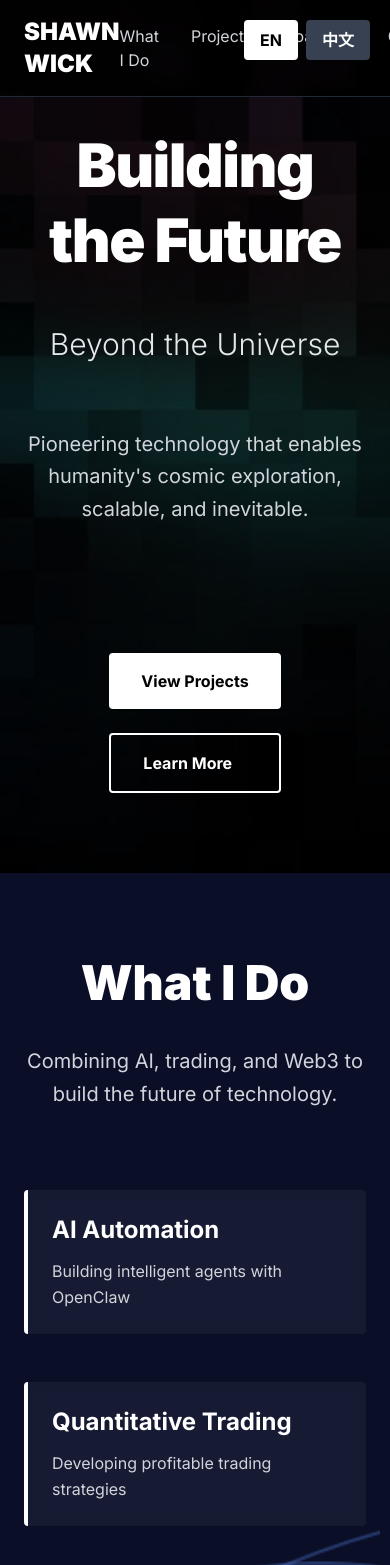
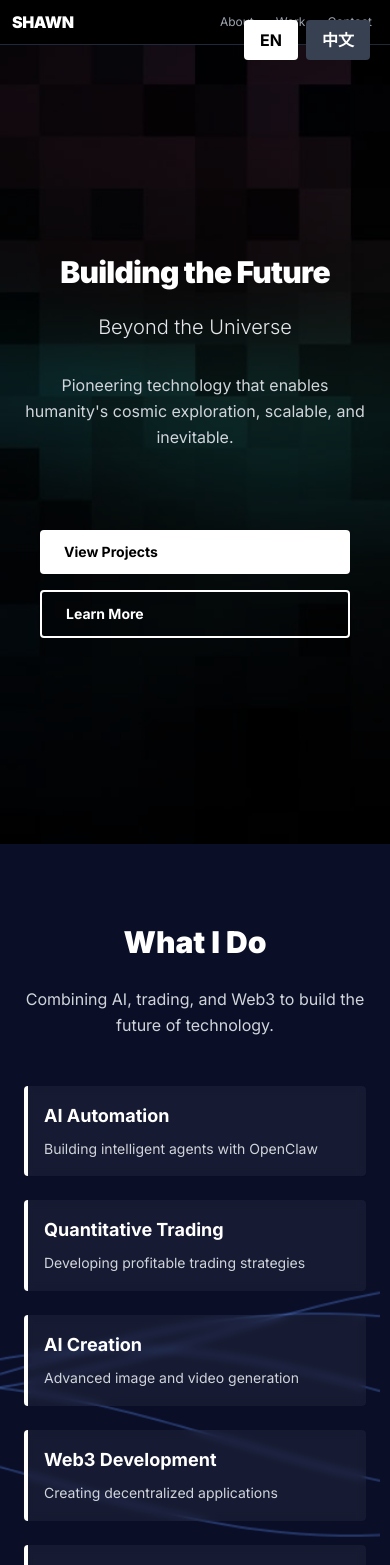
Before and after one commit to shawn7499/-01, a Next.js app: page / in a window 390 px wide. Shown: the top 1565 px of the page. Built offline with nearby package versions, Linux system fonts and the light colour scheme.

Commit message:
mobile: nav optimized

```diff
--- a/app/page.tsx
+++ b/app/page.tsx
@@ -18,15 +18,20 @@ export default function Home() {
     <div className="bg-black text-white">
       <LanguageSwitcher currentLang={lang} onLanguageChange={setLang} />
 
-      {/* Navigation */}
-      <nav className="fixed top-0 left-0 right-0 z-50 bg-black/80 backdrop-blur border-b border-gray-800 px-6 py-4">
+      {/* Navigation - Mobile Optimized */}
+      <nav className="fixed top-0 left-0 right-0 z-40 bg-black/95 backdrop-blur border-b border-gray-800 px-3 md:px-6 py-2.5 md:py-4">
         <div className="max-w-7xl mx-auto flex justify-between items-center">
-          <h1 className="text-2xl font-black">SHAWN WICK</h1>
-          <div className="flex gap-8">
-            <a href="#about" className="text-gray-300 hover:text-white transition">{t.nav.whatIDo}</a>
-            <a href="#projects" className="text-gray-300 hover:text-white transition">{t.nav.projects}</a>
-            <a href="#roadmap" className="text-gray-300 hover:text-white transition">{t.nav.roadmap}</a>
-            <a href="#contact" className="text-gray-300 hover:text-white transition">{t.nav.contact}</a>
+          <h1 className="text-base md:text-2xl font-black tracking-tight">SHAWN</h1>
+          <div className="hidden md:flex gap-8 items-center">
+            <a href="#about" className="text-sm text-gray-300 hover:text-white transition">{t.nav.whatIDo}</a>
+            <a href="#projects" className="text-sm text-gray-300 hover:text-white transition">{t.nav.projects}</a>
+            <a href="#roadmap" className="text-sm text-gray-300 hover:text-white transition">{t.nav.roadmap}</a>
+            <a href="#contact" className="text-sm text-gray-300 hover:text-white transition">{t.nav.contact}</a>
+          </div>
+          <div className="md:hidden flex gap-2.5 items-center text-xs">
+            <a href="#about" className="text-gray-400 hover:text-white transition px-1.5">About</a>
+            <a href="#projects" className="text-gray-400 hover:text-white transition px-1.5">Work</a>
+            <a href="#contact" className="text-gray-400 hover:text-white transition px-1.5">Contact</a>
           </div>
         </div>
       </nav>
@@ -44,18 +49,18 @@ export default function Home() {
         <div className="absolute inset-0 bg-black/50 z-0"></div>
 
         <motion.div initial={{ opacity: 0, y: 20 }} animate={{ opacity: 1, y: 0 }} transition={{ duration: 0.8 }} className="max-w-5xl text-center relative z-20">
-          <h1 className="text-6xl md:text-8xl font-black mb-12 leading-tight tracking-tight">{t.hero.title}</h1>
-          <h2 className="text-3xl md:text-5xl font-light mb-16 text-gray-200 leading-tight">{t.hero.subtitle}</h2>
-          <p className="text-xl md:text-2xl text-gray-300 mb-20 leading-relaxed max-w-3xl mx-auto">
+          <h1 className="text-3xl sm:text-5xl md:text-7xl lg:text-8xl font-black mb-6 sm:mb-10 md:mb-12 leading-tight tracking-tight">{t.hero.title}</h1>
+          <h2 className="text-xl sm:text-2xl md:text-4xl lg:text-5xl font-light mb-8 sm:mb-12 md:mb-16 text-gray-200 leading-tight">{t.hero.subtitle}</h2>
+          <p className="text-base sm:text-lg md:text-xl lg:text-2xl text-gray-300 mb-12 sm:mb-16 md:mb-20 leading-relaxed max-w-3xl mx-auto">
             {t.hero.description}
           </p>
         </motion.div>
 
-        <motion.div initial={{ opacity: 0, y: 20 }} animate={{ opacity: 1, y: 0 }} transition={{ duration: 0.8, delay: 0.2 }} className="flex flex-col sm:flex-row gap-6 justify-center mt-12 relative z-20">
-          <a href="#projects" className="px-8 py-4 bg-white text-black font-bold rounded hover:bg-gray-200 transition-all">
+        <motion.div initial={{ opacity: 0, y: 20 }} animate={{ opacity: 1, y: 0 }} transition={{ duration: 0.8, delay: 0.2 }} className="flex flex-col sm:flex-row gap-4 sm:gap-6 justify-center mt-8 sm:mt-12 relative z-20 w-full px-4 sm:px-0">
+          <a href="#projects" className="px-6 sm:px-8 py-3 sm:py-4 bg-white text-black font-bold rounded hover:bg-gray-200 transition-all text-sm sm:text-base">
             {t.hero.btnProjects}
           </a>
-          <a href="#about" className="px-8 py-4 border-2 border-white text-white font-bold rounded hover:bg-white hover:text-black transition-all">
+          <a href="#about" className="px-6 sm:px-8 py-3 sm:py-4 border-2 border-white text-white font-bold rounded hover:bg-white hover:text-black transition-all text-sm sm:text-base">
             {t.hero.btnLearn}
           </a>
         </motion.div>
@@ -68,16 +73,16 @@ export default function Home() {
           <AbstractBackground type="waves" />
         </div>
         <div className="max-w-7xl mx-auto relative z-20">
-          <motion.div initial={{ opacity: 0, y: 20 }} whileInView={{ opacity: 1, y: 0 }} viewport={{ once: true }} className="text-center mb-20">
-            <h2 className="text-5xl md:text-7xl font-black mb-8 leading-tight">{t.about.title}</h2>
-            <p className="text-xl text-gray-300 max-w-3xl mx-auto leading-relaxed">{t.about.description}</p>
+          <motion.div initial={{ opacity: 0, y: 20 }} whileInView={{ opacity: 1, y: 0 }} viewport={{ once: true }} className="text-center mb-12 sm:mb-16 md:mb-20">
+            <h2 className="text-3xl sm:text-5xl md:text-7xl font-black mb-6 sm:mb-8 leading-tight">{t.about.title}</h2>
+            <p className="text-base sm:text-lg md:text-xl text-gray-300 max-w-3xl mx-auto leading-relaxed">{t.about.description}</p>
           </motion.div>
 
-          <div className="grid md:grid-cols-2 lg:grid-cols-3 gap-12">
+          <div className="grid grid-cols-1 md:grid-cols-2 lg:grid-cols-3 gap-6 sm:gap-8 md:gap-12">
             {t.about.skills.map((item, i) => (
-              <motion.div key={i} initial={{ opacity: 0, y: 20 }} whileInView={{ opacity: 1, y: 0 }} viewport={{ once: true }} transition={{ delay: i * 0.1 }} className="border-l-4 border-white pl-6 bg-white/5 backdrop-blur-sm p-6 rounded">
-                <h3 className="text-2xl font-bold mb-3">{item.title}</h3>
-                <p className="text-gray-300 leading-relaxed">{item.desc}</p>
+              <motion.div key={i} initial={{ opacity: 0, y: 20 }} whileInView={{ opacity: 1, y: 0 }} viewport={{ once: true }} transition={{ delay: i * 0.1 }} className="border-l-4 border-white pl-4 sm:pl-6 bg-white/5 backdrop-blur-sm p-4 sm:p-6 rounded">
+                <h3 className="text-lg sm:text-2xl font-bold mb-2 sm:mb-3">{item.title}</h3>
+                <p className="text-sm sm:text-base text-gray-300 leading-relaxed">{item.desc}</p>
               </motion.div>
             ))}
           </div>
```
